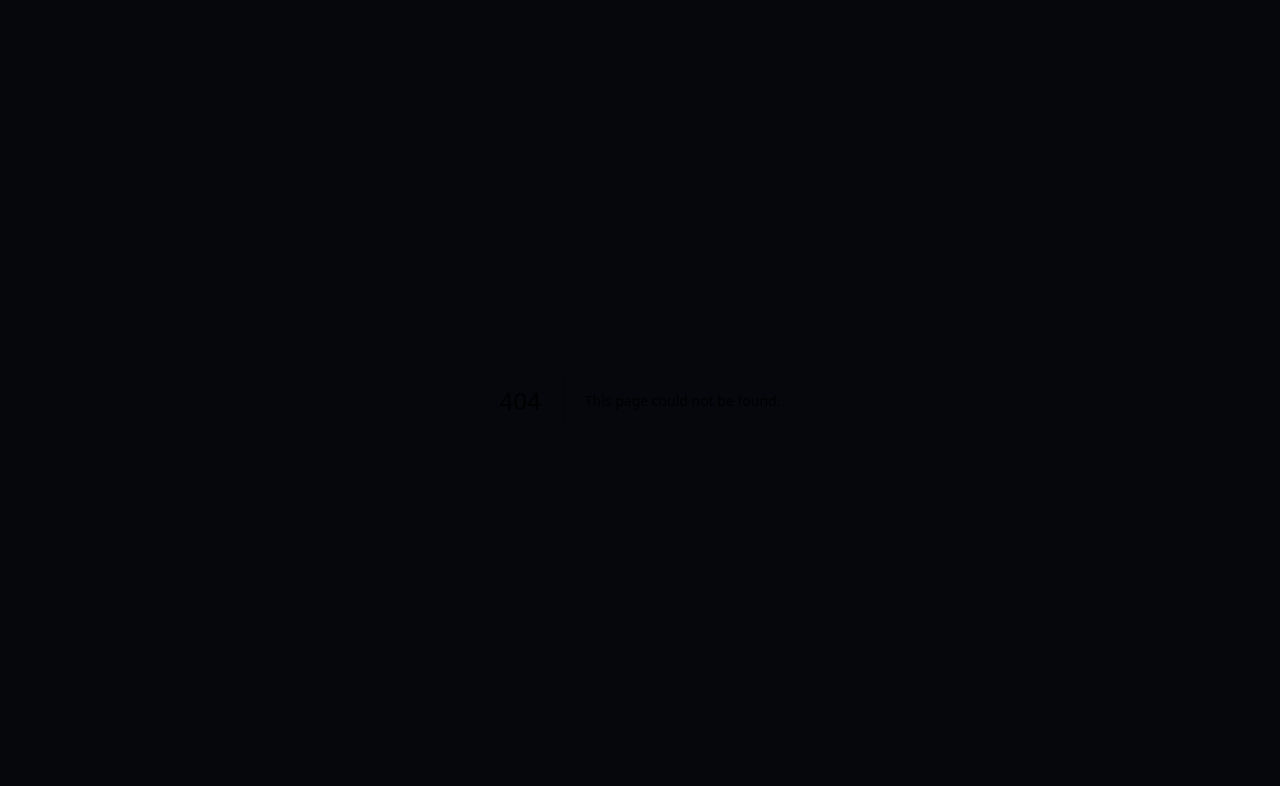
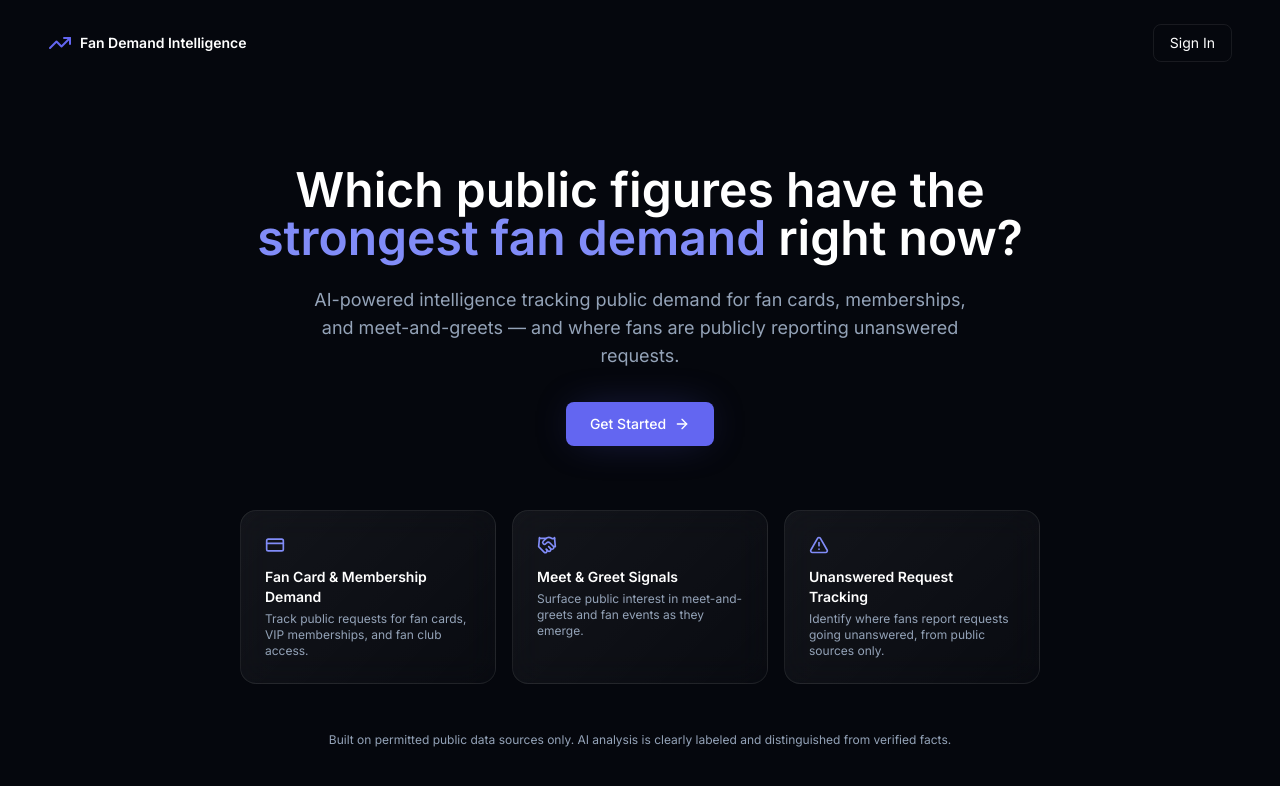
Before and after one commit to Travis-are/fan-tracker, a Next.js app: page / in a window 1280 px wide. Before the commit this address had no page. Shown: the top 786 px of the page. Built offline with nearby package versions, Linux system fonts and the light colour scheme; no server answers.

Commit message:
Create LandingPage component with user redirect
This component checks for user authentication and redirects to the dashboard if the user is logged in. It also renders the landing page with information about fan demand intelligence.

```diff
--- /dev/null
+++ b/src/app/page.tsx
@@ -0,0 +1,82 @@
+import Link from 'next/link';
+import { redirect } from 'next/navigation';
+import { createClient } from '@/lib/supabase/server';
+import { TrendingUp, CreditCard, Handshake, AlertTriangle, ArrowRight } from 'lucide-react';
+
+export default async function LandingPage() {
+  const supabase = createClient();
+  const {
+    data: { user },
+  } = await supabase.auth.getUser();
+
+  if (user) {
+    redirect('/dashboard');
+  }
+
+  return (
+    <div className="min-h-screen bg-background">
+      <header className="flex items-center justify-between px-6 py-6 md:px-12">
+        <div className="flex items-center gap-2">
+          <TrendingUp className="h-6 w-6 text-accent" />
+          <span className="text-sm font-semibold text-white">Fan Demand Intelligence</span>
+        </div>
+        <Link
+          href="/login"
+          className="rounded-lg border border-border px-4 py-2 text-sm text-white transition hover:border-accent/50"
+        >
+          Sign In
+        </Link>
+      </header>
+
+      <main className="mx-auto max-w-4xl px-6 py-20 text-center md:px-12">
+        <h1 className="text-3xl font-semibold leading-tight text-white md:text-5xl">
+          Which public figures have the
+          <span className="text-accent-soft"> strongest fan demand</span> right now?
+        </h1>
+        <p className="mx-auto mt-6 max-w-2xl text-base text-muted md:text-lg">
+          AI-powered intelligence tracking public demand for fan cards, memberships, and
+          meet-and-greets — and where fans are publicly reporting unanswered requests.
+        </p>
+
+        <div className="mt-8 flex flex-col justify-center gap-3 sm:flex-row">
+          <Link
+            href="/login"
+            className="flex items-center justify-center gap-2 rounded-lg bg-accent px-6 py-3 text-sm font-medium text-white shadow-glow transition hover:bg-accent-glow"
+          >
+            Get Started
+            <ArrowRight className="h-4 w-4" />
+          </Link>
+        </div>
+
+        <div className="mt-16 grid grid-cols-1 gap-4 sm:grid-cols-3">
+          <div className="glass-card p-6 text-left">
+            <CreditCard className="mb-3 h-5 w-5 text-accent-soft" />
+            <h3 className="mb-1 text-sm font-semibold text-white">Fan Card & Membership Demand</h3>
+            <p className="text-xs text-muted">
+              Track public requests for fan cards, VIP memberships, and fan club access.
+            </p>
+          </div>
+          <div className="glass-card p-6 text-left">
+            <Handshake className="mb-3 h-5 w-5 text-accent-soft" />
+            <h3 className="mb-1 text-sm font-semibold text-white">Meet & Greet Signals</h3>
+            <p className="text-xs text-muted">
+              Surface public interest in meet-and-greets and fan events as they emerge.
+            </p>
+          </div>
+          <div className="glass-card p-6 text-left">
+            <AlertTriangle className="mb-3 h-5 w-5 text-accent-soft" />
+            <h3 className="mb-1 text-sm font-semibold text-white">Unanswered Request Tracking</h3>
+            <p className="text-xs text-muted">
+              Identify where fans report requests going unanswered, from public sources only.
+            </p>
+          </div>
+        </div>
+
+        <p className="mt-12 text-xs text-muted">
+          Built on permitted public data sources only. AI analysis is clearly labeled and
+          distinguished from verified facts.
+        </p>
+      </main>
+    </div>
+  );
+}
```
